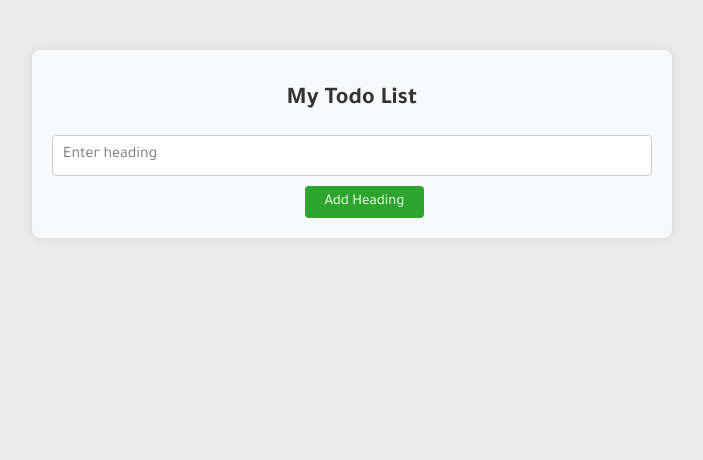
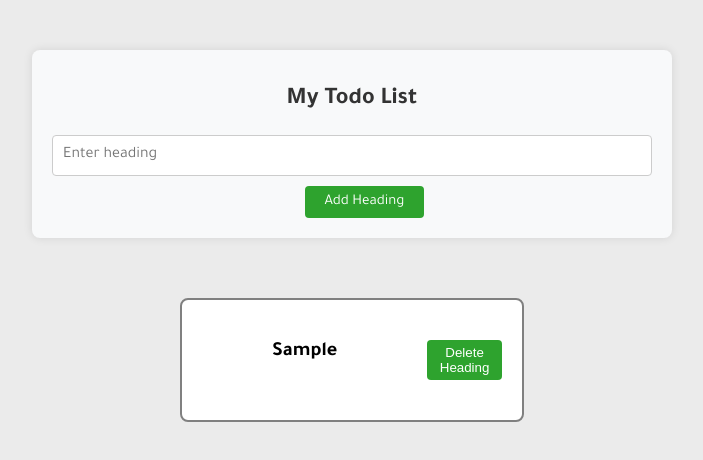
Before and after one commit to majedalshehri1/Developing-Front-End-Apps-With-React-IBM, a React (Vite) app in the folder todo_list/: page / in a window 1280 px wide. Both pictures are taken after typing "Sample" into the empty fields and a click on the button "Add Heading". Shown: the top 460 px of the page, without its empty margins (288-991 px from the left). Built offline with nearby package versions, Linux system fonts and the light colour scheme.

Commit message:
Display Todo Heading

```diff
--- a/todo_list/src/Components/TodoList.jsx
+++ b/todo_list/src/Components/TodoList.jsx
@@ -37,7 +37,16 @@ const TodoList = () => {
           </button>
         </div>
       </div>
-      <div className="todo_main"></div>
+      <div className="todo_main">
+        {todos.map((todo, index) => (
+          <div key={index} className="todo-card">
+            <div className="heading_todo">
+              <h3>{todo.heading}</h3> {/* Display the heading here */}
+              <button className="delete-button-heading">Delete Heading </button>
+            </div>
+          </div>
+        ))}
+      </div>
     </>
   );
 };
```
